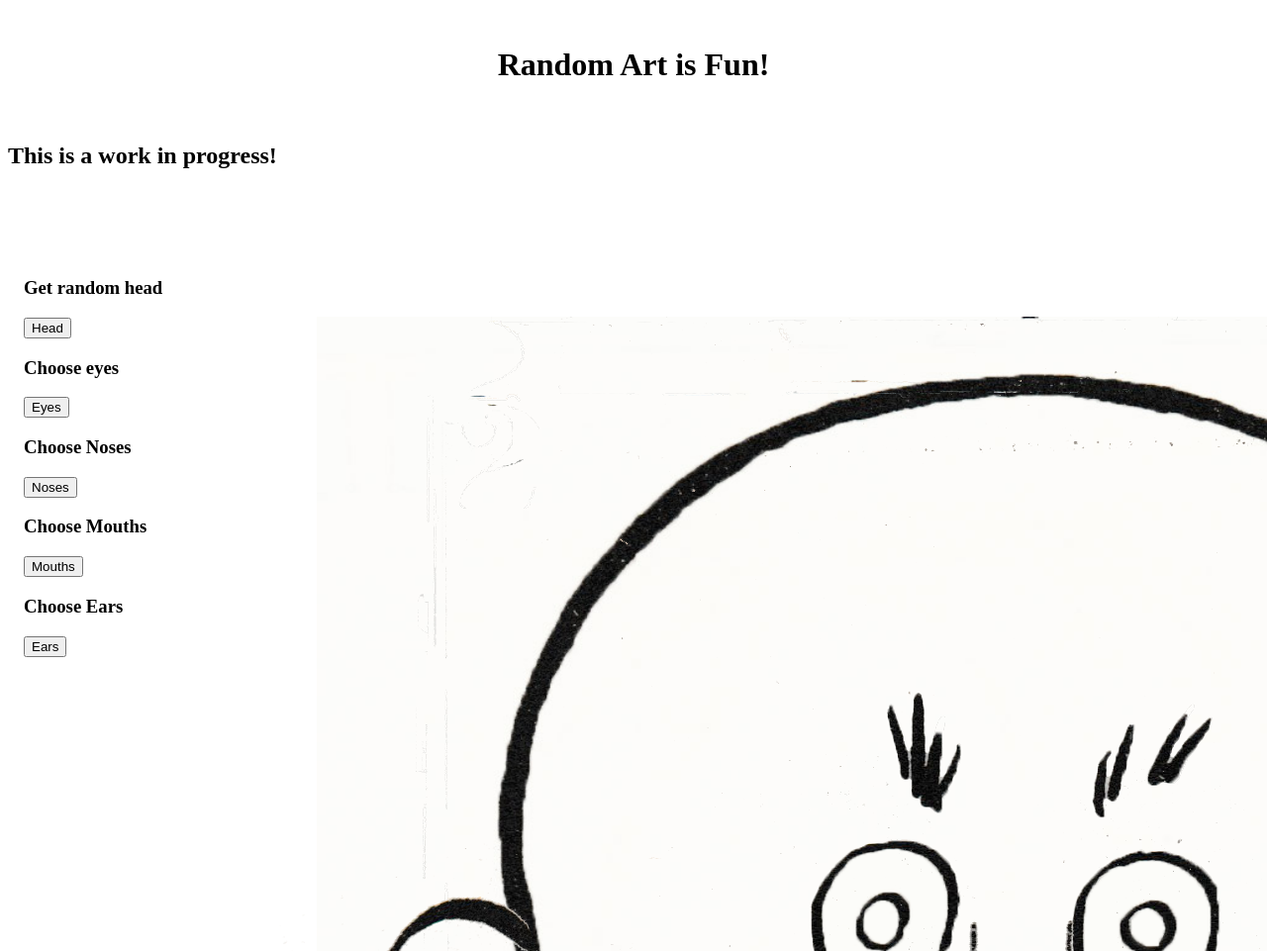
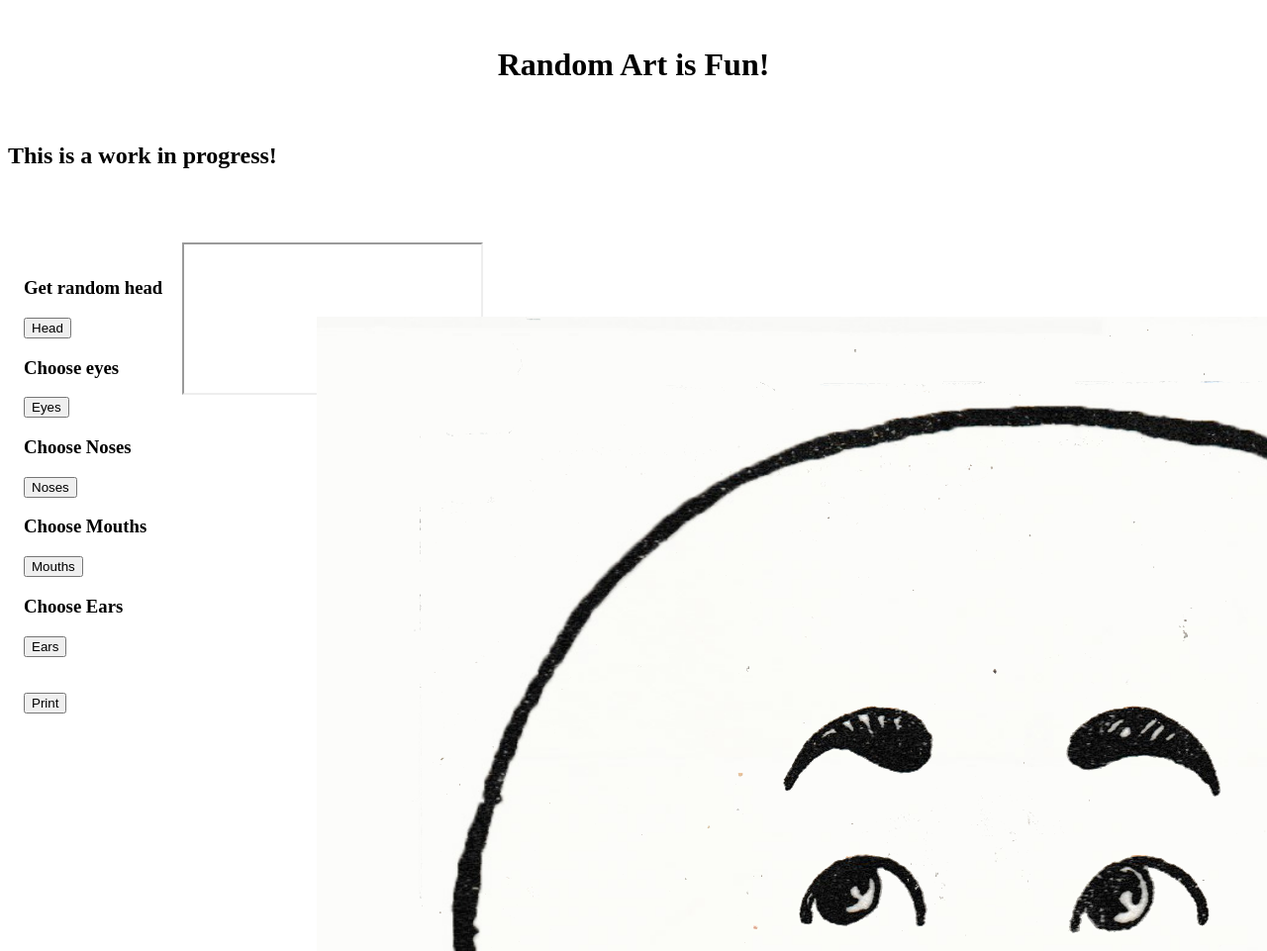
Before and after one commit to SueFolkerts/FlaskWebProject1, a Flask app: page / in a window 1280 px wide; the page is wider, and only the part inside the window is pictured. Shown: the top 961 px of that part at 99% size. Run offline with Flask 2, Linux system fonts and the light colour scheme.

Commit message:
Print now works

```diff
--- a/app.py
+++ b/app.py
@@ -9,6 +9,8 @@ from flask import render_template
 import os
 import random
 import base64
+from win32printing import Printer
+
 
 # Make the WSGI interface available at the top level so wfastcgi can get it.
 wsgi_app = app.wsgi_app
--- /dev/null
+++ b/libman.json
@@ -0,0 +1,5 @@
+{
+  "version": "1.0",
+  "defaultProvider": "cdnjs",
+  "libraries": []
+}
--- a/templates/Main.html
+++ b/templates/Main.html
@@ -6,7 +6,7 @@
     <title>Random Art</title>
     <!--<script type="text/javascript" src="JavaScript.js"></script>-->
     <script language="javascript">
-        function placeEarsX() {
+        function placeEars() {
             //document.getElementById("test").innerHTML = "before" + document.getElementById("EarsX").style.left;
             var head = document.getElementById("Heads").src;
             if (head.includes('Head1.jpg')) {
@@ -83,67 +83,97 @@
                 document.getElementById("EarsY").style.transform = 'rotate(-20deg)';
             }
         }
+
+        function printImg() {
+            const newDiv = document.createElement("div");
+            newDiv.id = "frame1";
+            newDiv.appendChild(document.getElementById("Face"));
+            let doc = document.implementation.createHTMLDocument('');
+            //Create a new HTML document.
+            doc.body.append('<html><head><title>DIV Contents</title>');
+            doc.body.append('</head><body>');
+            //Append the external CSS file.
+            doc.body.append('<link href="style.css" rel="stylesheet" type="text/css" />');
+            //Append the DIV contents.
+            doc.body.append(newDiv);
+            doc.body.append('</body></html>');
+            setTimeout(function () {
+                doc.window.frames["frame1"].focus();
+                doc.window.frames["frame1"].print();
+            }, 500);
+        }
     </script>
     <style>
                 h1 {
-            text-align:center;
+                    text-align: center;
                 }
+
                 .side {
                     float: left;
                     width: 9em;
                     margin: 1em;
                 }
-        .picture{
-            position:absolute;
-            top:10em;
-            left:10em;
+
+                .picture {
+                    position: absolute;
+                    top: 10em;
+                    left: 10em;
                 }
+
                 #Heads {
-/*            border: 5px solid black;
-            padding: 2em;
-*/
                     position: absolute;
                     top: 10em;
                     left: 10em;
                     height: 90em;
                     width: 90em;
                 }
+
                 #Eyes {
                     position: absolute;
                     top: 10em;
                     left: 16em;
                 }
+
                 #Noses {
                     position: absolute;
                     top: 10em;
                     left: 16em;
                 }
+
                 #Mouths {
                     position: absolute;
                     top: 14em;
                     left: 17em;
                 }
+
                 #EarsX {
                     position: absolute;
                     top: 45em;
                     left: 9em;
                 }
+
                 #EarsY {
                     position: absolute;
                     top: 45em;
                     left: 85em;
                 }
+
+                @media print {
+                    .noprint {
+                        display: none;
+                    }
+                }
     </style>
 </head>
 <body>
     <br />
-    <h1>Random Art is Fun!</h1>
+    <h1 class="noprint">Random Art is Fun!</h1>
     <br />
-    <h2>This is a work in progress!</h2>
+    <h2 class="noprint">This is a work in progress!</h2>
     <br />
-    <h3 id="test"></h3>
+    <h3 class="noprint" id="test"></h3>
     <br />
-    <div class="side">
+    <div class="side noprint">
         <form method="post" action="/">
             <h3>Get random head</h3>
             <input type="submit" value="Head" name="Head" />
@@ -159,15 +189,20 @@
             <br />
             <h3>Choose Ears</h3>
             <input type="submit" value="Ears" name="Ears" />
+            <br />
+            <br />
+            <br />
+            <button class="noprint" type="button" id="btnPrint" value="Print" onclick="window.print();">Print</button>
         </form>
     </div>
-    <div class="picture">
+    <div id="Face" class="picture">
         <img id="Heads" src="{{url_for('static', filename=fileName)}}" />
         <img id="Eyes" src="{{url_for('static', filename=eyesName)}}" />
         <img id="Noses" src="{{url_for('static', filename=nosesName)}}" />
         <img id="Mouths" src="{{url_for('static', filename=mouthsName)}}" />
-        <img id="EarsX" src="{{url_for('static', filename=earsXName)}}" onload="placeEarsX()"/>
-        <img id="EarsY" src="{{url_for('static', filename=earsYName)}}" onload="placeEarsY()" />
+        <img id="EarsX" src="{{url_for('static', filename=earsXName)}}" onload="placeEars()" />
+        <img id="EarsY" src="{{url_for('static', filename=earsYName)}}" onload="placeEars()" />
     </div>
+    <iframe id="theFrame" src="about:blank" />
 </body>
 </html>
```
Also changed, not shown: static/images/Ears/EarsX1.png, static/images/Eyes/Eyes1.png, static/images/Eyes/Eyes2.png, static/images/Heads/Head1.jpg, static/images/Heads/Head11.jpg, static/images/Mouths/Mouth1.png, static/images/Mouths/Mouth2.png, static/images/Noses/Nose2.png, 1 other file. Lines whose indentation alone changed are shown as unchanged.
